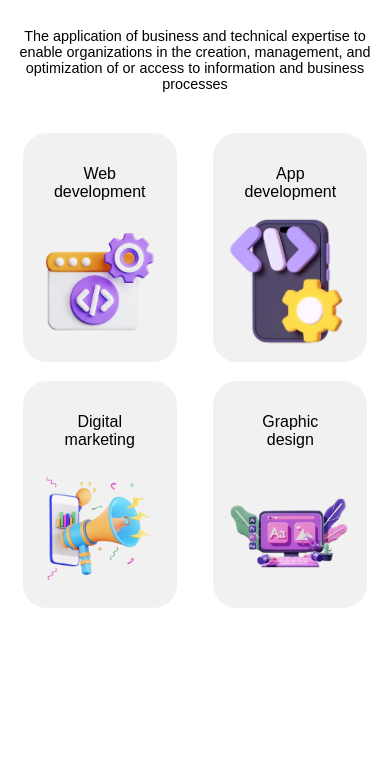
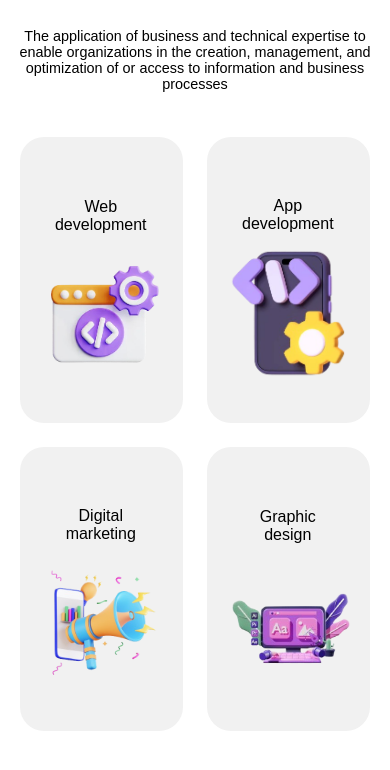
Before and after one commit to Hruthik001/IT-services, a plain HTML site: page index.html in a window 390 px wide. Shown: the part 66-836 px from the top of the page. Drawn offline with Linux system fonts and the light colour scheme.

Commit message:
Add files via upload

```diff
--- a/index.html
+++ b/index.html
@@ -13,28 +13,28 @@
     <div class="hero_main">
         <div class="hero_main_1 a">
             <a class="hero_main_tag" href="#">
-                <p>Web development</p>
+                <p class="font">Web development</p>
                 <img src="images/Screenshot_2024-05-09_204646-removebg-preview.png" >
             </a>
         </div>
 
         <div class="hero_main_1 b">
             <a class="hero_main_tag" href="#">
-                <p>App development</p>
+                <p class="font">App development</p>
                 <img src="images/Screenshot_2024-05-09_204856-removebg-preview.png">
             </a>
         </div>
 
         <div class="hero_main_1 d">
             <a class="hero_main_tag" href="#">
-                <p>Digital marketing</p>
+                <p class="font">Digital marketing</p>
                 <img src="images/Screenshot_2024-05-09_205112-removebg-preview.png">
             </a>
         </div>
 
         <div class="hero_main_1 d">
             <a class="hero_main_tag" href="#">
-                <p class="Graphic">Graphic design</p>
+                <p class="Graphic font">Graphic design</p>
                 <img src="images/Screenshot_2024-05-09_205310-removebg-preview.png">
             </a>
         </div>
--- a/style.css
+++ b/style.css
@@ -69,33 +69,43 @@ p{
 
     .it_para{
         font-size: 0.9rem;
-        margin: 1.9px;
+        margin: 3px;
         margin-bottom: 2rem;
+        margin-right: 1rem;
+        margin-left: 1rem;
     }
 
     .hero_main{
+        display: flex;
+        padding: 1.5rem;
+        gap: 1.5rem;
+        margin: -0.7rem;
         flex-wrap: wrap;
-        gap: 0.8rem;
-        margin: 0.1rem;
-        gap: calc(50% - 11rem);
     }
 
     .hero_main_1 {
-        margin: 0.6rem;
-        padding: 3rem;
-        padding-top: 0;
-        padding-bottom: 0;
-        gap: 0;
+        display: flex;
+        justify-content: space-between;
+        background-color: #f1f1f1;
+        padding: 1.8rem;
         border-radius: 1.5rem;
+        width: calc(33.3333% - 1rem);
+        align-items: center;
     }
 
     img {
         width: 8rem;
         height: auto;
+        margin-left: -1.5rem;
     }
 
     p{
         font-size: 1rem;
         font-weight: 300;
+        text-align: center;
+    }
+
+    .font{
+        margin-left: -1rem;
     }
 }
```
